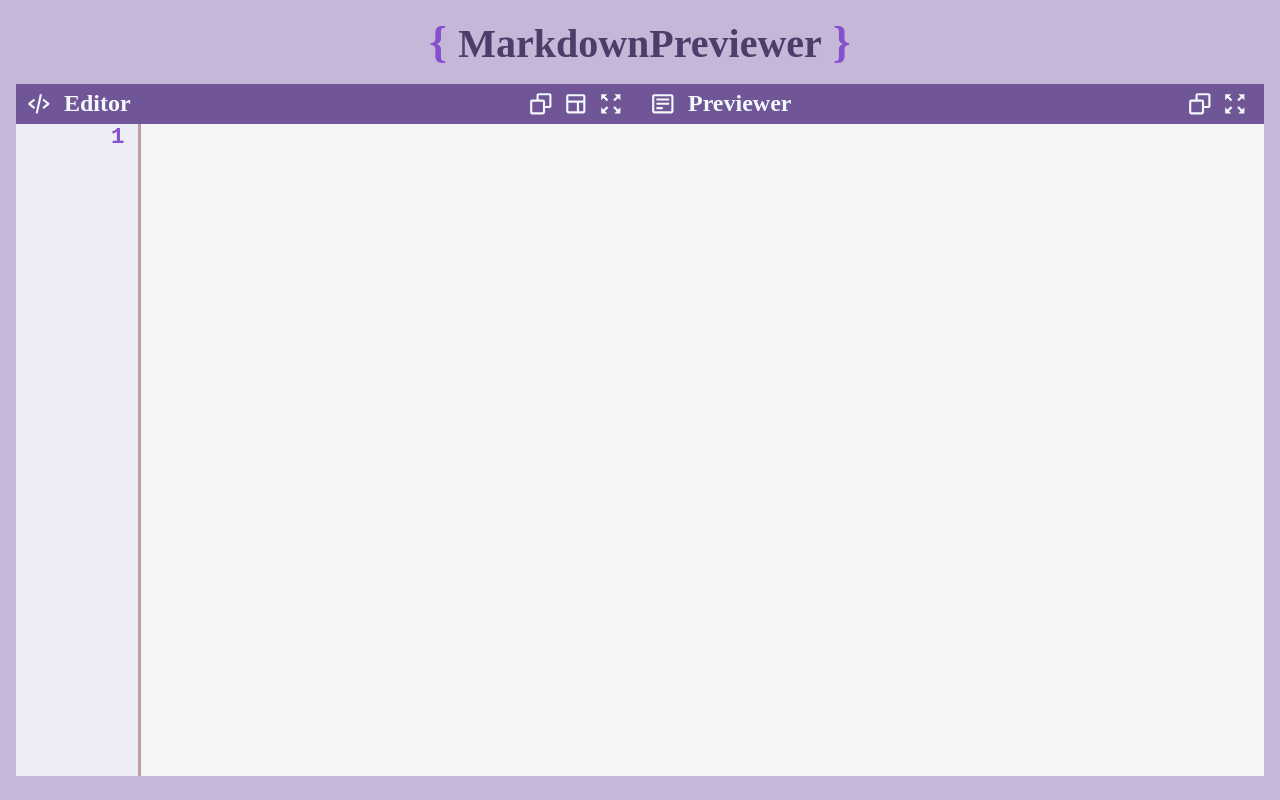
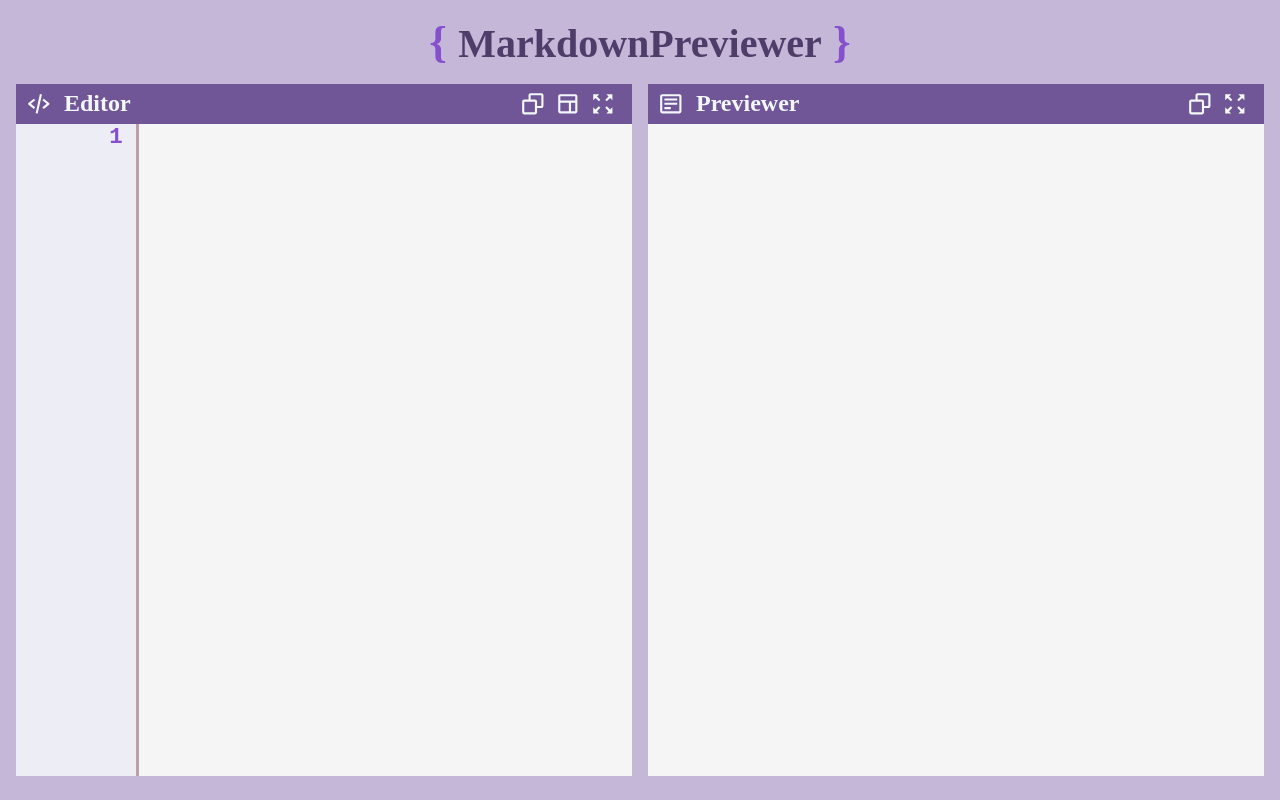
Before and after one commit to Fastion-1024/FCC-Markdown-Previewer, a React (Create React App) app: page / in a window 1280 px wide. Built offline with nearby package versions, Linux system fonts and the light colour scheme.

Commit message:
Fixed Dock Bug. - Fixed a bug with padding on editor and previewer. - Fixed comments for correct layout.

```diff
--- a/src/Components/DockContainer.js
+++ b/src/Components/DockContainer.js
@@ -25,39 +25,39 @@ const DockContainer = ({ children }) => {
     }
 
     if (isRow) {
-        // Dock Bottom
+        // Dock Right
         if (isReversed) {
             return (
                 <div className='dock-container row-reverse'>
-                    <div className='panel1'>{children[0]}</div>
-                    <div className='panel2'>{children[1]}</div>
+                    <div className='panel1 row-reverse'>{children[0]}</div>
+                    <div className='panel2 row-reverse'>{children[1]}</div>
                 </div>
             );
         }
-        // Dock Top
+        // Dock Left
         return (
             <div className='dock-container row'>
-                <div className='panel1'>{children[0]}</div>
-                <div className='panel2'>{children[1]}</div>
+                <div className='panel1 row'>{children[0]}</div>
+                <div className='panel2 row'>{children[1]}</div>
             </div>
         );
     }
 
     if (isReversed) {
-        // Dock Right
+        // Dock Bottom
         return (
             <div className='dock-container column-reverse'>
-                <div className='panel1'>{children[0]}</div>
-                <div className='panel2'>{children[1]}</div>
+                <div className='panel1 column-reverse'>{children[0]}</div>
+                <div className='panel2 column-reverse'>{children[1]}</div>
             </div>
         );
     }
 
-    // Dock Left
+    // Dock Top
     return (
         <div className='dock-container column'>
-            <div className='panel1'>{children[0]}</div>
-            <div className='panel2'>{children[1]}</div>
+            <div className='panel1 column'>{children[0]}</div>
+            <div className='panel2 column'>{children[1]}</div>
         </div>
     );
 };
```
